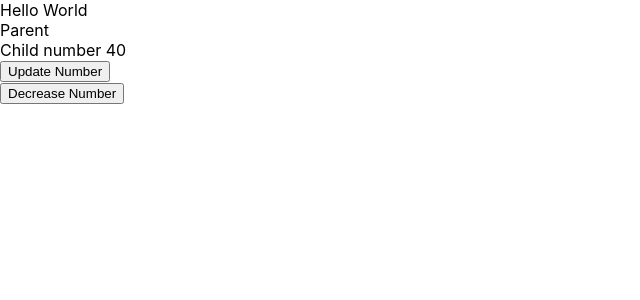
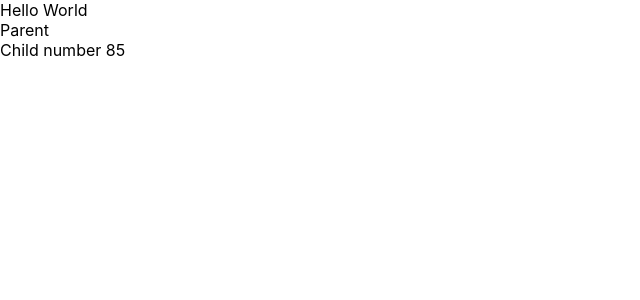
Before and after one commit to HamzaSultan/demo-usecontext, a React (Create React App) app: page / in a window 1280 px wide. Shown: the top 300 px of the page, without its empty margins (0-640 px from the left). Built offline with nearby package versions, Linux system fonts and the light colour scheme.

Commit message:
update state with usecontext

```diff
--- a/src/App.js
+++ b/src/App.js
@@ -2,17 +2,25 @@ import React from 'react';
 import logo from './logo.svg';
 import './App.css';
 import Parent from './Parent';
+import ValueContext from './ValueContext';
 
 function App() {
-  let [number , setNumber] = React.useState(40);
+  //let [number , setNumber] = React.useState(40);
+ let value = 85;
+
+
   return (
-    <div>
+    <ValueContext.Provider value={value}>
+  <div>
     Hello World
-    <Parent num={number}> </Parent>
-    <button onClick={()=>{setNumber (++ number) }}>  Update Number</button>
-    <br/>
-    <button onClick={()=>{setNumber (-- number) }}>  Decrease Number</button>
+    <Parent > </Parent>
+
     </div>
+    </ValueContext.Provider>
+   //num={number}
+    //<button onClick={()=>{setNumber (++ number) }}>  Update Number</button>
+   // <br/>
+   // <button onClick={()=>{setNumber (-- number) }}>  Decrease Number</button>
   );
 }
 
--- a/src/Child.js
+++ b/src/Child.js
@@ -1,11 +1,15 @@
 import React from 'react';
+import ValueContext from './ValueContext';
 
 
+function Child() {
 
-function Child(props) {
+let Value = React.useContext(ValueContext);
+
+
   return (
     <div>
-    Child number {props.num}
+    Child number {Value}
     </div>
   );
 }
--- a/src/Parent.js
+++ b/src/Parent.js
@@ -1,13 +1,15 @@
 import React from 'react';
 import Child from './Child';
 
-function Parent(props) {
+function Parent() {
   return (
     <div>
     Parent
-    <Child num={props.num}> </Child>
+
+    <Child > </Child>
     </div>
   );
 }
+  //num={props.num}
 
 export default Parent;
--- /dev/null
+++ b/src/ValueContext.js
@@ -0,0 +1,5 @@
+import React from 'react';
+
+const ValueContext = React.createContext(40);
+
+export default ValueContext;
```
